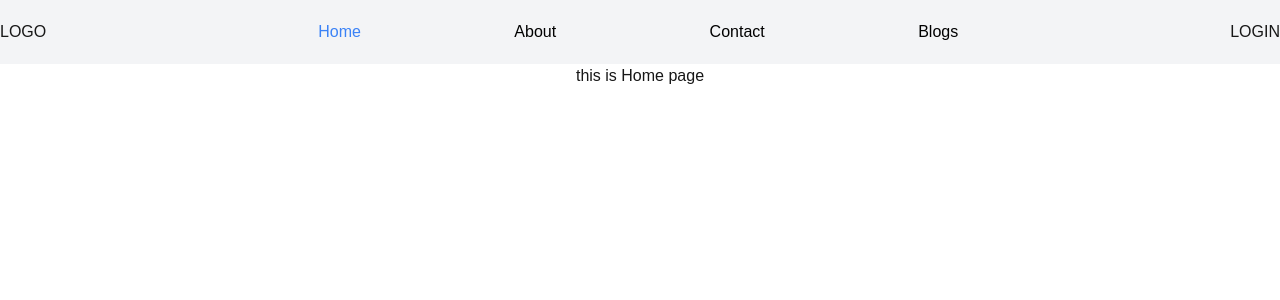
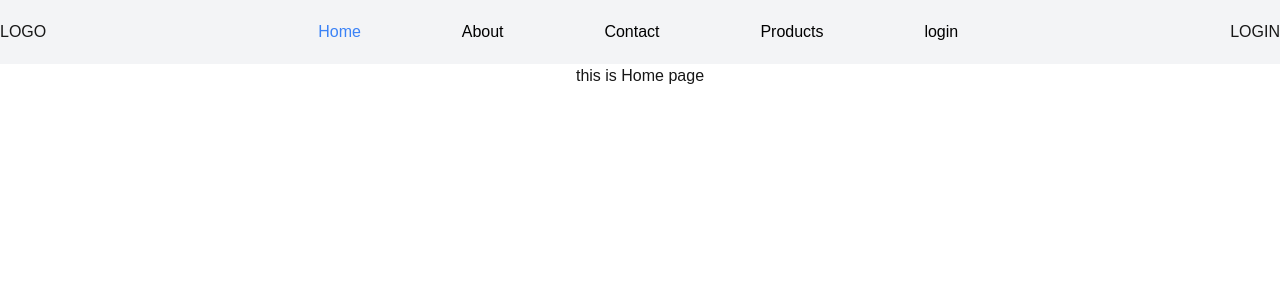
Before and after one commit to Sangamrai10/React-nextJs, a Next.js app: page / in a window 1280 px wide. Shown: the top 300 px of the page. Built offline with nearby package versions, Linux system fonts and the light colour scheme.

Commit message:
feat: update navigation links to include Products and Login pages

```diff
--- a/src/constants/navLink.js
+++ b/src/constants/navLink.js
@@ -1,5 +1,5 @@
 
-const { Home_Page, About_Page, Contact_Page, Blog_Page } =require( "./routes");
+const { Home_Page, About_Page, Contact_Page, Products_Page, Login_Page } =require( "./routes");
 
 export const navLink = [
     {
@@ -15,7 +15,11 @@ export const navLink = [
         route: Contact_Page,
     },
     {
-        title: "Blogs",
-        route: Blog_Page,
+        title: "Products",
+        route: Products_Page,
+    },
+    {
+        title: "login",
+        route: Login_Page,
     },
 ];
--- a/src/constants/routes.js
+++ b/src/constants/routes.js
@@ -1,4 +1,5 @@
 export const Home_Page = "/";
 export const About_Page = "/about-us";
 export const Contact_Page = "/contact";
-export const Blog_Page ="/blog"
+export const Products_Page ="/products";
+export const Login_Page ="/login"
```
